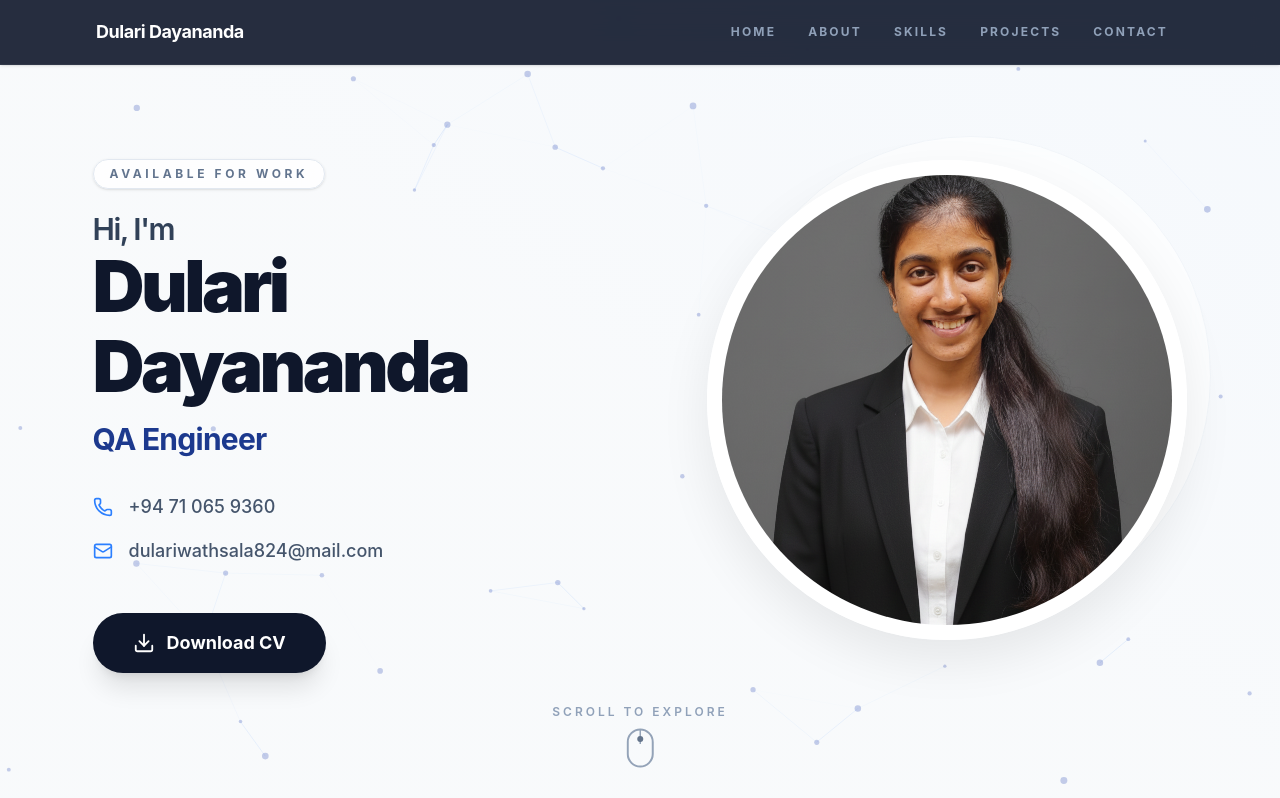
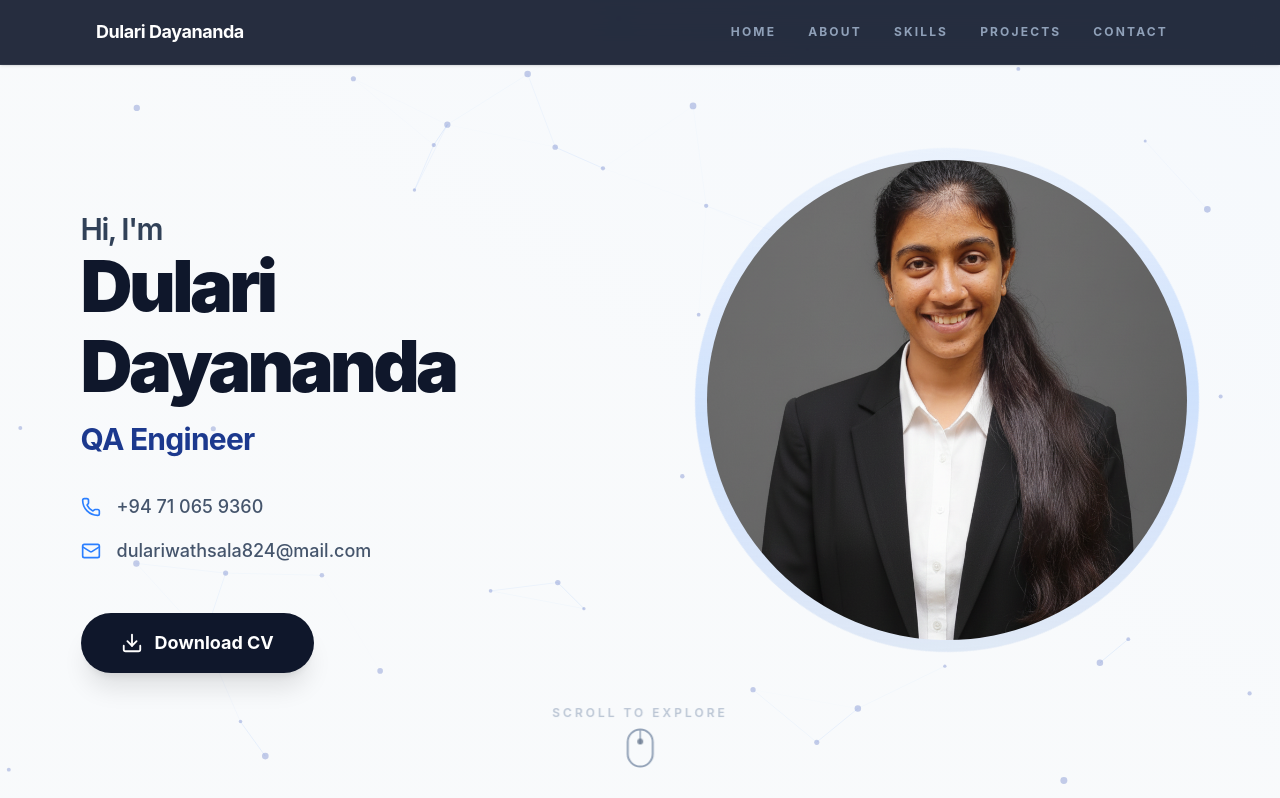
Before and after one commit to dwathsala/My_Portfolio, a React (Vite) app: page / in a window 1280 px wide. Shown: the top 798 px of the page. Built offline with nearby package versions, Linux system fonts and the light colour scheme.

Commit message:
feat: Refactor Hero component styles and add formal rotation animation for improved visual appeal

```diff
--- a/src/components/Hero.jsx
+++ b/src/components/Hero.jsx
@@ -15,7 +15,7 @@
 
   @keyframes fadeIn {
     from { opacity: 0; }
-    to   { opacity: 1; }
+    to   { opacity: 1; }
   }
 
   @keyframes scaleIn {
@@ -26,6 +26,16 @@
     to {
       opacity: 1;
       transform: scale(1);
+    }
+  }
+
+  /* Formal Geometric Ring Rotation */
+  @keyframes formalRotate {
+    from {
+      transform: rotate(0deg);
+    }
+    to {
+      transform: rotate(360deg);
     }
   }
 
@@ -69,26 +79,26 @@
     animation-delay: 0.9s;
   }
 
-  .anim-decor-circle {
-    animation: fadeIn 1s ease both;
-    animation-delay: 0.3s;
+  /* Professional tracking accent around image */
+  .formal-tracking-ring {
+    animation: formalRotate 8s linear infinite;
   }
 
   /* Scroll indicator */
   @keyframes scrollFadeIn {
     from { opacity: 0; transform: translateY(10px); }
-    to   { opacity: 1; transform: translateY(0); }
+    to   { opacity: 1; transform: translateY(0); }
   }
 
   @keyframes scrollWheel {
-    0%   { transform: translateY(0); opacity: 1; }
-    60%  { transform: translateY(8px); opacity: 0.2; }
+    0%   { transform: translateY(0); opacity: 1; }
+    60%  { transform: translateY(8px); opacity: 0.2; }
     100% { transform: translateY(0); opacity: 1; }
   }
 
   @keyframes scrollBounce {
     0%, 100% { transform: translateY(0); opacity: 0.5; }
-    50%       { transform: translateY(5px); opacity: 1; }
+    50%       { transform: translateY(5px); opacity: 1; }
   }
 
   .scroll-indicator {
@@ -142,17 +152,15 @@
     let height = (canvas.height = window.innerHeight);
 
     const nodes = [];
-    // Control count and connection distance based on display dimensions
     const nodeCount = Math.min(80, Math.floor((width * height) / 22000));
     const connectionDistance = 120;
     const mouse = { x: null, y: null, radius: 150 };
 
-    // Initialize engineering nodes
     for (let i = 0; i < nodeCount; i++) {
       nodes.push({
         x: Math.random() * width,
         y: Math.random() * height,
-        vx: (Math.random() - 0.5) * 0.4, // ultra-subtle movement speed
+        vx: (Math.random() - 0.5) * 0.4,
         vy: (Math.random() - 0.5) * 0.4,
         radius: Math.random() * 2 + 1.5,
       });
@@ -178,23 +186,17 @@
     window.addEventListener('mouseleave', handleMouseLeave);
     window.addEventListener('resize', handleResize);
 
-    // Animation Loop
     const render = () => {
       ctx.clearRect(0, 0, width, height);
 
-      // Loop over nodes
       for (let i = 0; i < nodes.length; i++) {
         const n = nodes[i];
-
-        // Idle floating position shifting
         n.x += n.vx;
         n.y += n.vy;
 
-        // Boundary bouncing checks
         if (n.x < 0 || n.x > width) n.vx *= -1;
         if (n.y < 0 || n.y > height) n.vy *= -1;
 
-        // Interactive Mouse Push Logic
         if (mouse.x !== null && mouse.y !== null) {
           const dx = n.x - mouse.x;
           const dy = n.y - mouse.y;
@@ -209,13 +211,11 @@
           }
         }
 
-        // Draw node center points
         ctx.beginPath();
         ctx.arc(n.x, n.y, n.radius, 0, Math.PI * 2);
-        ctx.fillStyle = 'rgba(30, 64, 175, 0.25)'; // Indigo-800 node core
+        ctx.fillStyle = 'rgba(30, 64, 175, 0.25)';
         ctx.fill();
 
-        // Calculate proximity links between intersecting matrices
         for (let j = i + 1; j < nodes.length; j++) {
           const n2 = nodes[j];
           const dx = n.x - n2.x;
@@ -223,12 +223,11 @@
           const dist = Math.sqrt(dx * dx + dy * dy);
 
           if (dist < connectionDistance) {
-            // Smoothly drop opacity based on distance separation gap
             const alpha = (1 - dist / connectionDistance) * 0.18;
             ctx.beginPath();
             ctx.moveTo(n.x, n.y);
             ctx.lineTo(n2.x, n2.y);
-            ctx.strokeStyle = `rgba(59, 130, 246, ${alpha})`; // Blue-500 connection link vector
+            ctx.strokeStyle = `rgba(59, 130, 246, ${alpha})`;
             ctx.lineWidth = 0.8;
             ctx.stroke();
           }
@@ -269,17 +268,19 @@
           </span>
         </div>
 
-        {/* 2. Image Section */}
-        <div className="relative order-2 md:order-2 flex-shrink-0 anim-image-wrapper z-10">
-          <div className="w-64 h-64 sm:w-80 sm:h-80 lg:w-[480px] lg:h-[480px] rounded-full overflow-hidden border-[10px] md:border-[15px] border-white shadow-[0_20px_50px_rgba(0,0,0,0.08)] relative z-10 transition-transform duration-500 hover:scale-[1.02]">
+        {/* 2. Image Section — Frameless with Formal Orbit Tracking Border Animation */}
+        <div className="relative order-2 md:order-2 flex-shrink-0 anim-image-wrapper z-10 p-3">
+          {/* Formal Rotating Tracking Border Accent */}
+          <div className="absolute inset-0 rounded-full bg-gradient-to-tr from-slate-300/40 via-blue-500/20 to-transparent formal-tracking-ring pointer-events-none"></div>
+
+          {/* Main Profile Wrapper */}
+          <div className="w-64 h-64 sm:w-80 sm:h-80 lg:w-[480px] lg:h-[480px] rounded-full overflow-hidden relative z-10 bg-white">
             <img
               src="Me.png"
               alt="Dulari Dayananda"
-              className="w-full h-full object-cover"
+              className="w-full h-full object-cover transition-transform duration-500 ease-out hover:scale-105 hover:contrast-[102%]"
             />
           </div>
-          {/* Decorative immediate background circle */}
-          <div className="absolute -top-4 -right-4 md:-top-6 md:-right-6 w-full h-full bg-white/60 backdrop-blur-sm rounded-full -z-0 anim-decor-circle border border-slate-100"></div>
         </div>
 
         {/* 3. Text Content */}
@@ -332,12 +333,11 @@
           </div>
         </div>
 
-        {/* Scroll Down Indicator — fixed to bottom center of section */}
+        {/* Scroll Down Indicator */}
         <div className="scroll-indicator absolute bottom-8 left-1/2 -translate-x-1/2 flex flex-col items-center gap-2 z-20">
           <p className="scroll-label text-xs uppercase tracking-[0.25em] text-slate-400 font-semibold">
             Scroll to explore
           </p>
-          {/* Mouse SVG */}
           <svg
             width="28"
             height="40"
@@ -345,7 +345,6 @@
             fill="none"
             xmlns="http://www.w3.org/2000/svg"
           >
-            {/* Mouse body */}
             <rect
               x="1.5"
               y="1.5"
@@ -355,7 +354,6 @@
               stroke="#94a3b8"
               strokeWidth="2"
             />
-            {/* Center divider line */}
             <line
               x1="14"
               y1="1.5"
@@ -364,7 +362,6 @@
               stroke="#94a3b8"
               strokeWidth="1.5"
             />
-            {/* Scroll wheel dot */}
             <circle
               className="scroll-wheel-dot"
               cx="14"
```
Lines whose indentation alone changed are shown as unchanged.
